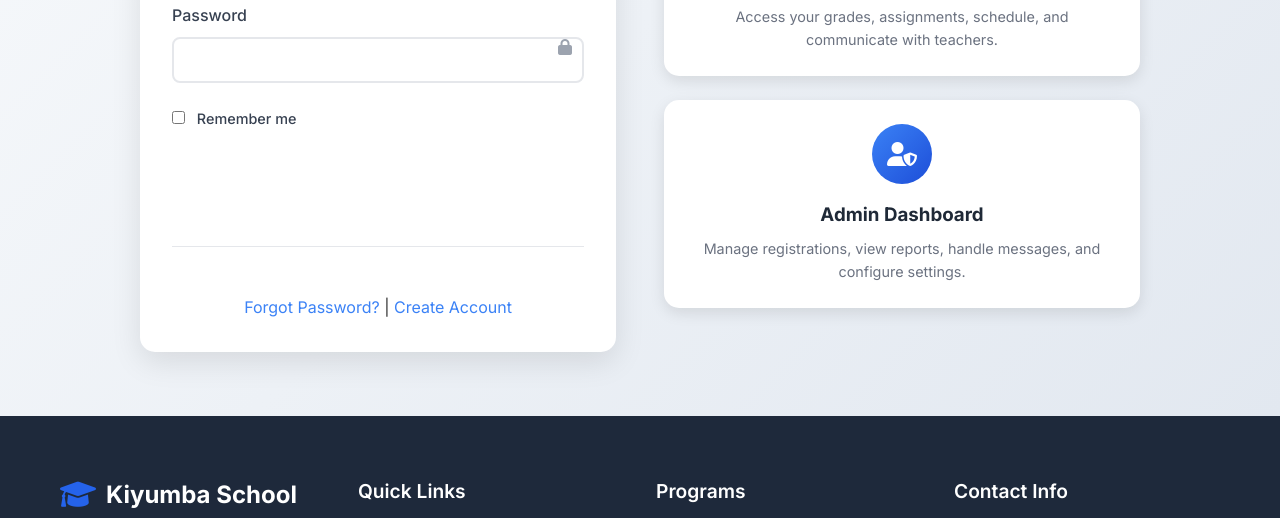
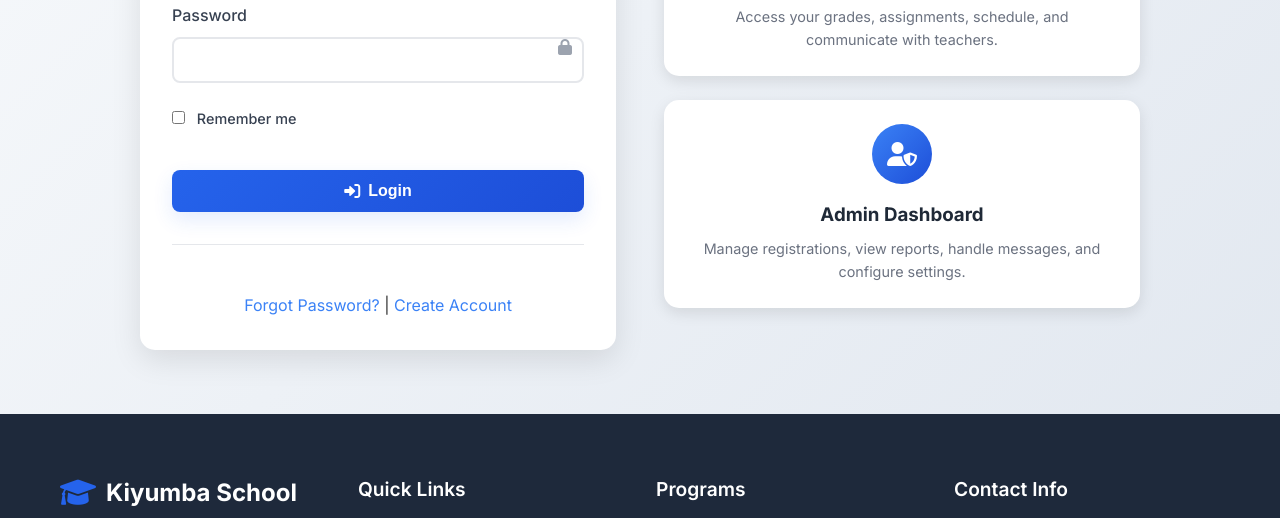
Before and after one commit to manizabayohonorine56/kiyumba-tss, a website: page index.html in a window 1280 px wide. Shown: the part 3552-4070 px from the top of the page. Drawn offline with Linux system fonts and the light colour scheme.

Commit message:
Fix: make login submit button visible on light backgrounds

```diff
--- a/styles.css
+++ b/styles.css
@@ -397,6 +397,32 @@ body {
     background: linear-gradient(135deg, #1d4ed8, #1e40af);
     transform: translateY(-2px);
     box-shadow: 0 5px 15px rgba(37, 99, 235, 0.3);
+}
+
+/* Ensure login submit button is visible on light backgrounds (override hero styles) */
+.login-submit-btn,
+.login-form .login-submit-btn,
+form.login-form .login-submit-btn {
+    background: linear-gradient(135deg, #2563eb, #1d4ed8) !important;
+    color: #fff !important;
+    border: none !important;
+    padding: 12px 18px !important;
+    border-radius: 8px !important;
+    box-shadow: 0 8px 20px rgba(37, 99, 235, 0.12);
+    display: inline-flex;
+    align-items: center;
+    justify-content: center;
+}
+
+.login-submit-btn i {
+    margin-right: 8px;
+}
+
+/* Fallback for any .btn-primary inside light forms used as login buttons */
+form.login-form .btn-primary {
+    background: linear-gradient(135deg, #2563eb, #1d4ed8) !important;
+    color: #fff !important;
+    border: none !important;
 }
 
 /* Contact Section */
```
